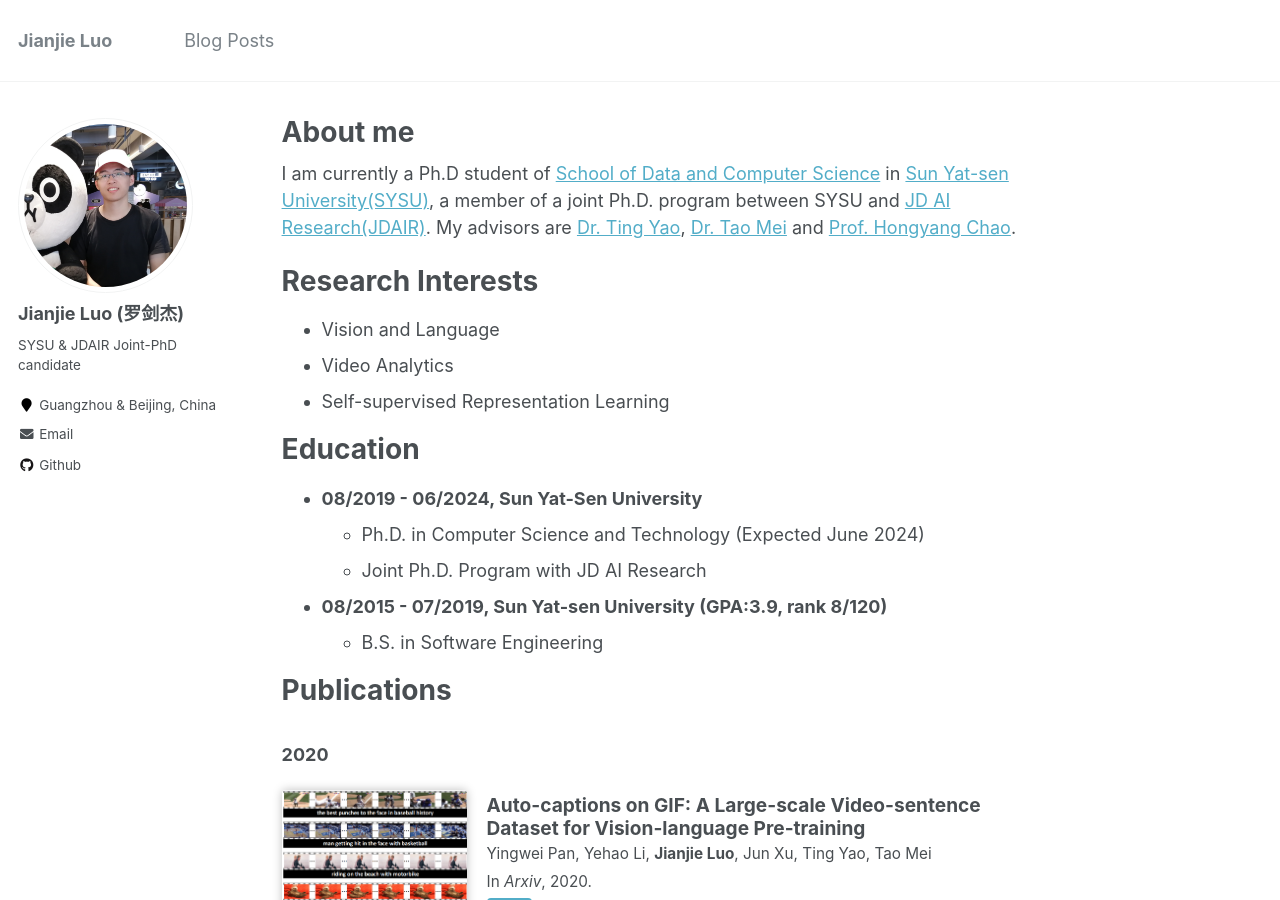
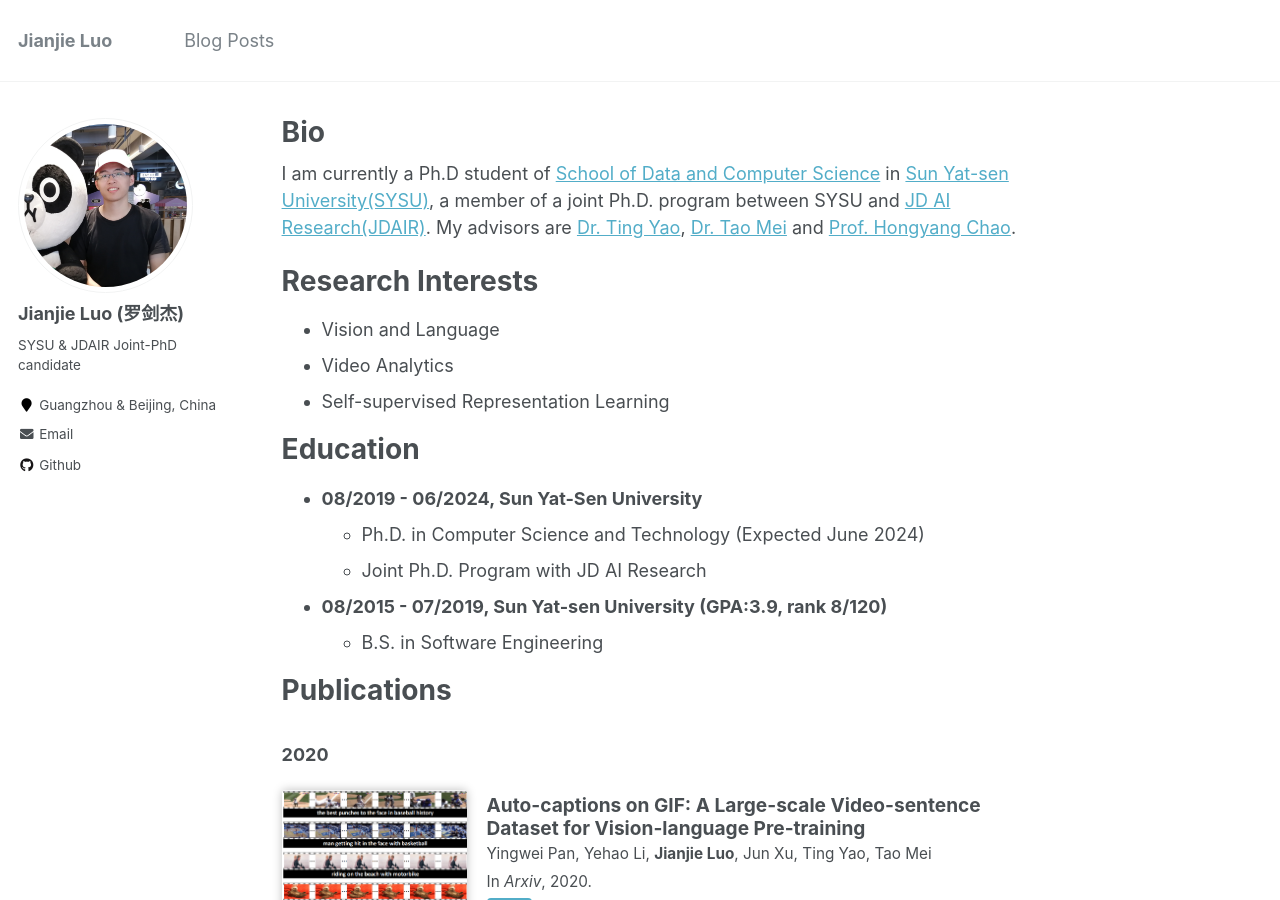
Before and after one commit to jianjieluo/jianjieluo.github.io, a Jekyll site: the page built from _pages/about.md, in a window 1280 px wide and 900 px high. Built offline with Jekyll 4.4.1, drawn with Linux system fonts in a browser that asks for light colours.

Commit message:
update title in about.md

```diff
--- a/_pages/about.md
+++ b/_pages/about.md
@@ -1,6 +1,6 @@
 ---
 permalink: /
-title: "About me"
+title: "Bio"
 excerpt: "About me"
 author_profile: true
 redirect_from:
```
